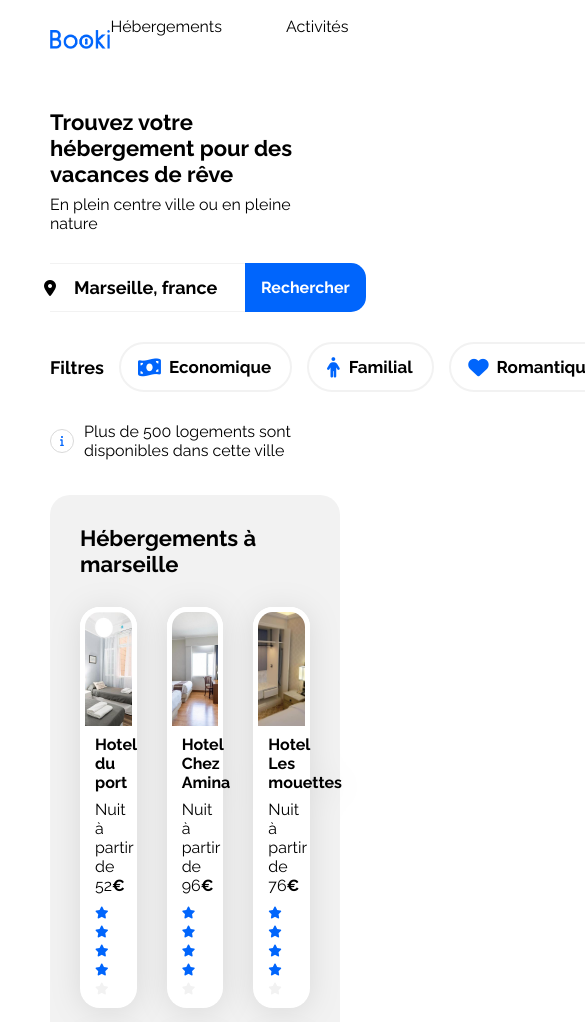
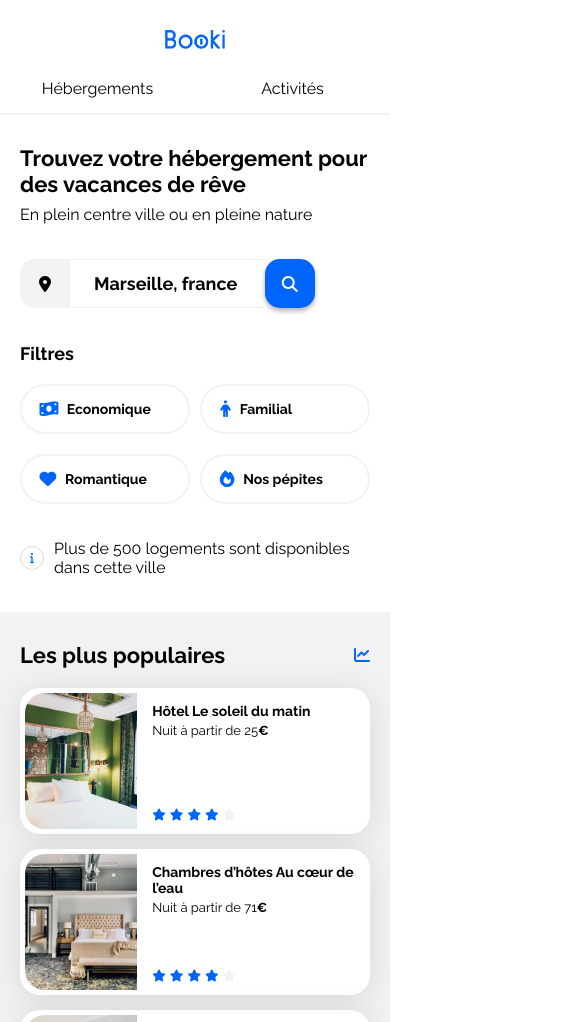
Before and after one commit to StephaneMoyart/Projet2, a plain HTML site: page index.html in a window 390 px wide. Shown: the top 1022 px of the page, 585 px wide, since content can reach past the window. Drawn offline with Linux system fonts and the light colour scheme.

Commit message:
responsive done, still to go some bugs + cleaning

```diff
--- a/css/style.css
+++ b/css/style.css
@@ -24,6 +24,7 @@ body {
 .main-container {
     width: 100%;
     max-width: 1440px;
+    min-width: 320px;
     padding: 0 50px;
 }
 
@@ -76,7 +77,7 @@ header {
     height: 4.9375rem;
 }
 
-.LogoMain {
+.logoMain {
     padding: 30px 0;
 }
 
@@ -105,7 +106,7 @@ nav a:hover {
 .searchSection {
     display: flex;
     flex-direction: column;
-    row-gap: 30px;
+    row-gap: 2.1875rem;
 }
 
 .searchHead {
@@ -160,13 +161,16 @@ nav a:hover {
     font-size: 1rem;
 }
 
+.searchSubmitMobile {
+    display: none;
+}
+
 /*(filters)*/
 
-.filters {
+.filters, .filtersButtons {
     display: flex;
     gap: 15px;
     align-items: center;
-    height: 50px;
 }
 
 .filtersTitle {
@@ -179,10 +183,11 @@ nav a:hover {
 }
 
 .filtersButton {
+    height: 50px;
     display: flex;
     align-items: center;
     column-gap: 10px;
-    height: 100%;
+    /* height: 100%; */
     font-size: 17px;
     font-weight: bold;
     background-color: transparent;
@@ -196,7 +201,6 @@ nav a:hover {
 }
 
 /* info */
-/* pas trouvé de minia info sur font awesome ??! fait maison en attendant*/
 
 .searchInfo {
     display: flex;
@@ -204,24 +208,10 @@ nav a:hover {
     column-gap: 10px;
 }
 
-/* .searchInfo div {
-    padding: 3px;
-    display: flex;
-    width: 1rem;
-    border: 2px solid var(--main-bg-color);
-    justify-content: center;
-    border-radius: 150px;
-}
-
-.searchI {
-    transform: scale(0.7);
-} */
-
 /****** Hebergements And Populaires ***********/
 .hebergements-and-populaires {
     display: flex;
     justify-content: space-between;
-    /* margin-top: 2.2rem; */
 }
 
 .hebergements-and-populaires section {
@@ -246,11 +236,11 @@ nav a:hover {
 }
 
 .hebergementsCards a {
-    /* width: 30.8685%; */
     width: calc(100%/3 - (1.875rem * 2 / 3));
 }
 
 .hebergementCard {
+    height: 215px;
     display: flex;
     flex-direction: column;
     row-gap: 4px;
@@ -262,6 +252,8 @@ nav a:hover {
 }
 
 .hebergementCard img {
+    display: flex;
+    flex-grow: 1;
     width: 100%;
     height: 124px;
     object-fit: cover;
@@ -331,7 +323,6 @@ nav a:hover {
     display: flex;
     flex-direction: column;
     row-gap: 1.875rem;
-    /* margin-top: 2.2rem; */
 }
 
 .activities {
@@ -347,7 +338,6 @@ nav a:hover {
     max-height: 440px;
     border-radius: 20px;
     box-shadow: 0px 3px 15px rgba(0, 0, 0, 0.1);
-    /* why */
 }
 
 .activity a {
@@ -368,6 +358,9 @@ nav a:hover {
 }
 
 .activityText {
+    display: flex;
+    align-items: center;
+    max-height: 59px;
     padding: 1.25rem;
 }
 
@@ -395,9 +388,43 @@ nav a:hover {
 
 /* Le code ci-dessous correspond à la version responsive uniquement */
 
+/* ***************!!!!!!!*************************** */
+
+@media (max-width: 1230px) {
+    .hebergements .card-title {
+        font-size: 14px;
+    }
+
+    .hebergements .card-subtitle {
+        font-size: 13px;
+    }
+}
+
+
+
+/* ***************!!!!!!!*************************** */
+
+
 /****** Media queries ***********/
 /* Medium devices (tablets, less/equal than 1024px) */
 @media (max-width: 1024px) {
+
+    /* filters tablette  */
+
+    .filters {
+        align-items: flex-start;
+        flex-direction: column;
+        row-gap: 20px;
+    }
+
+    .filtersButton {
+        font-size: 16px;
+    }
+
+
+
+    /* hebergements and populaires tablette  */
+
     .hebergements-and-populaires {
         flex-direction: column;
     }
@@ -412,25 +439,222 @@ nav a:hover {
     }
 
     .populaires-cards {
+        margin-top: 20px;
         display: flex;
         flex-direction: row;
         justify-content: space-between;
+        column-gap: 15px;
     }
 
     .populaires-cards a {
         width: 30%;
+        flex: 1;
     }
 
-    .populaires-cards .card-title {
+    .populaires-cards .card {
+        margin-top: 0px;
+    }
+
+    .card-title {
         font-size: 14px;
     }
 
-    .populaires-cards .card-subtitle {
+    .card-subtitle {
         font-size: 13px;
     }
+
+/******* activities  tablette *******/
+
+.activityContent {
+    height: 270px;
 }
+
+.activity img {
+    height: auto;
+    flex: 1;
+
+}
+
+.activityText {
+    display: flex;
+    align-items: center;
+    height: 70px;
+}
+
+}
+
+/**** footer tablette ****/
+
+.footerContainer {
+    column-gap: 30px;
+}
+
+/* ***************!!!!!!!*************************** */
 
 /* Small devices (phones, less than 768px) */
 @media (max-width: 767.98px) {
-    /* ... */
+
+    /**** general  *****/
+
+    .main-container {
+        padding: 0;
+    }
+
+    /****** header phone ******/
+
+    header {
+        flex-direction: column;
+        height: auto;
+    }
+
+    .logoMain {
+        text-align: center;
+        height: 79px;
+    }
+
+    nav {
+        gap: 0;
+
+    }
+
+    nav a {
+        width: 50%;
+        text-align: center;
+        border-top: none;
+        height: auto;
+        padding-bottom: 15px;
+        border-bottom: 2px solid var(--main-bg-color);
+    }
+
+    nav a:hover {
+        border-top: none;
+        border-bottom: 2px solid var(--main-color);
+
+    }
+
+    /* searchsection phone */
+
+    .searchSection {
+        padding: 0 20px;
+    }
+
+    /* form phone*/
+
+    .searchSubmit {
+        display: none;
+    }
+
+    .searchSubmitMobile {
+        display: block;
+        width: 50px;
+        border-radius: 15px;
+        border: none;
+        background-color: var(--main-color);
+        box-shadow: 0px 3px 5px rgba(0, 0, 0, 0.3);
+    }
+
+    .searchSubmitMobile i {
+        color: white;
+        transform: scale(1.2);
+    }
+
+ /* filters phone */
+
+    /* .filters {
+        align-items: flex-start;
+        flex-direction: column;
+        row-gap: 20px;
+    } */
+
+    .filtersButtons {
+        flex-wrap: wrap;
+        column-gap: 10px;
+        row-gap: 20px;
+    }
+
+    .filtersButton {
+        font-size: 14px;
+        width: calc(50% - 5px);
+    }
+
+    /**** herbegements and populaires  phone ****/
+
+    .hebergements-and-populaires {
+        flex-direction: column-reverse;
+        row-gap: 15px;
+    }
+
+    .hebergements-and-populaires section {
+        border-radius: unset;
+        padding: 30px 20px;
+    }
+
+    /* populaires phone */
+
+    .populaires {
+        margin-top: 0;
+    }
+
+    .populaires-cards {
+        display: flex;
+        flex-direction: column;
+        justify-content: space-between;
+        row-gap: 15px;
+    }
+
+    .populaires-cards a {
+        width: 100%;
+    }
+
+    /* hebergement phone  */
+
+    .hebergements-and-populaires .hebergements {
+        background-color: white;
+        row-gap: 15px;
+        padding-top: 20px;
+        padding-bottom: 20px;
+    }
+
+    .hebergementsCards {
+        display: flex;
+        flex-direction: column;
+        gap: 15px;
+        /* justify-content: space-between; */
+    }
+
+    .hebergementsCards a {
+        width: 100%;
+    }
+
+    /***** Activities phone*****/
+
+    .activities {
+        flex-direction: column;
+        gap: 15px;
+    }
+
+    .activity {
+        width: 100%;
+    }
+
+    .activity a {
+        flex: 1;
+    }
+
+    .activityContent {
+        flex: 1;
+    }
+
+    /****** footer phone *****/
+
+    .footerContainer {
+        flex-direction: column;
+        padding: 30px;
+        row-gap: 50px;
+    }
+
+    .footerContent {
+        width: 100%;
+        padding: 0;
+    }
 }
--- a/index.html
+++ b/index.html
@@ -17,9 +17,9 @@
 <body>
     <div class="main-container">
        <header>
-            <div class="LogoMain">
+            <div class="logoMain">
                 <a href="#">
-                    <img class="logo" src="./images/logo/Booki.png" alt="Logo du site Booki">
+                    <img class="logo" src="./images/logo/Booki.png" alt="Logo du site Booki" title="Votre hébergement pour des vacances de rêve.">
                 </a>
             </div>
             <nav>
@@ -36,22 +36,24 @@
                 </div>
 
                 <div class="searchForm">
-
-                    <form action="#">
+                    <form method="" action="#">
                         <div class="searchMinia">
                             <i class="fa-solid fa-location-dot filtersFa"></i>
                         </div>
                         <input class="searchText" type="text" value="Marseille, france">
                         <input class="searchSubmit" type="submit" value="Rechercher">
+                        <button class="searchSubmitMobile" type="submit"><i class="fa-solid fa-magnifying-glass"></i></button>
                     </form>
                 </div>
 
                 <div class="filters">
                     <p class="filtersTitle">Filtres</p>
-                    <button class="filtersButton"><i class="fa-solid fa-money-bill-wave filtersFa"></i>Economique</button>
-                    <button class="filtersButton"><i class="fa-solid fa-person filtersFa"></i>Familial</button>
-                    <button class="filtersButton"><i class="fa-solid fa-heart filtersFa"></i>Romantique</button>
-                    <button class="filtersButton"><i class="fa-solid fa-fire filtersFa"></i>Nos pépites</button>
+                    <div class="filtersButtons">
+                        <button class="filtersButton"><i class="fa-solid fa-money-bill-wave filtersFa"></i>Economique</button>
+                        <button class="filtersButton"><i class="fa-solid fa-person filtersFa"></i>Familial</button>
+                        <button class="filtersButton"><i class="fa-solid fa-heart filtersFa"></i>Romantique</button>
+                        <button class="filtersButton"><i class="fa-solid fa-fire filtersFa"></i>Nos pépites</button>
+                    </div>
                 </div>
 
                 <div class="searchInfo">
```
Also changed, not shown: todo.txt.
